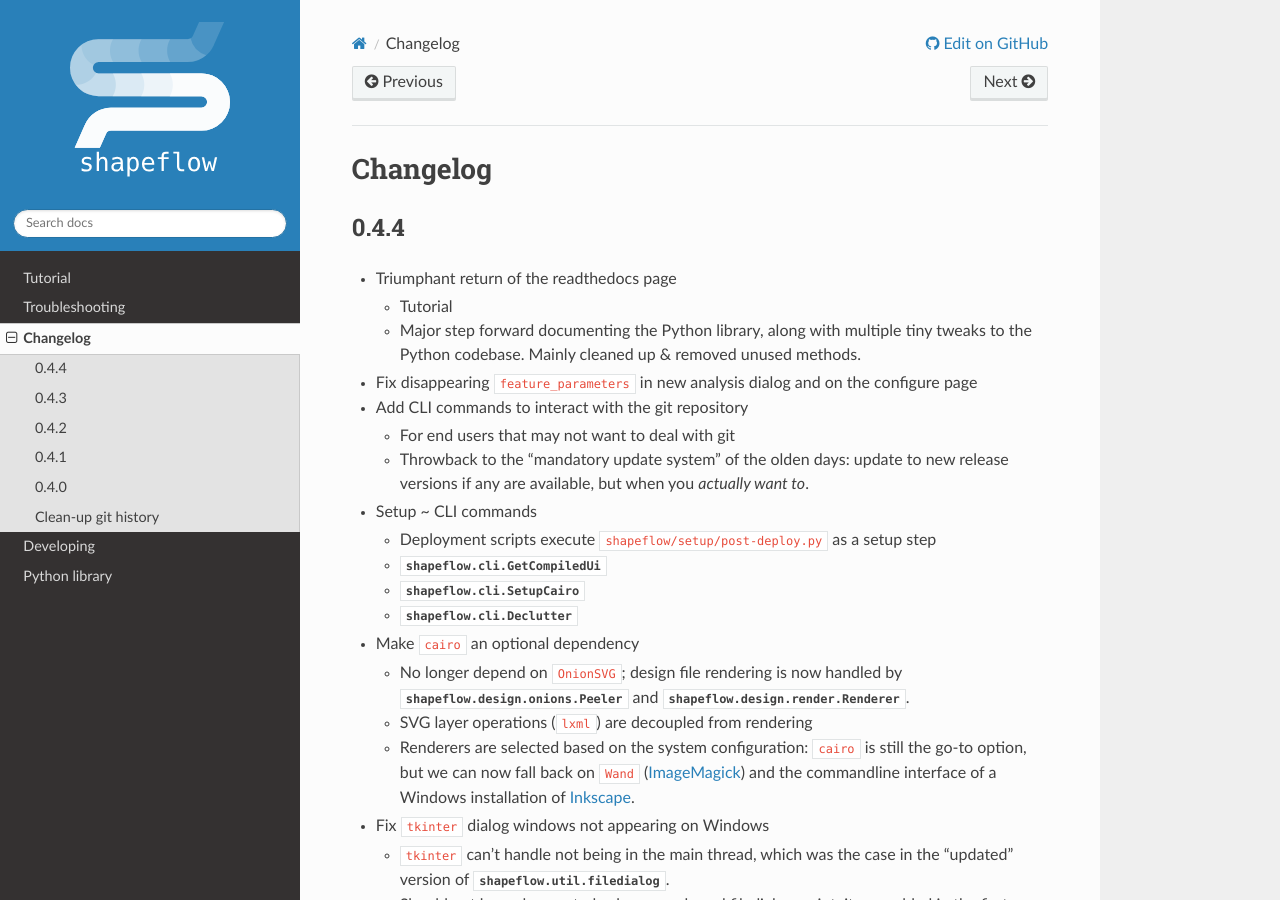
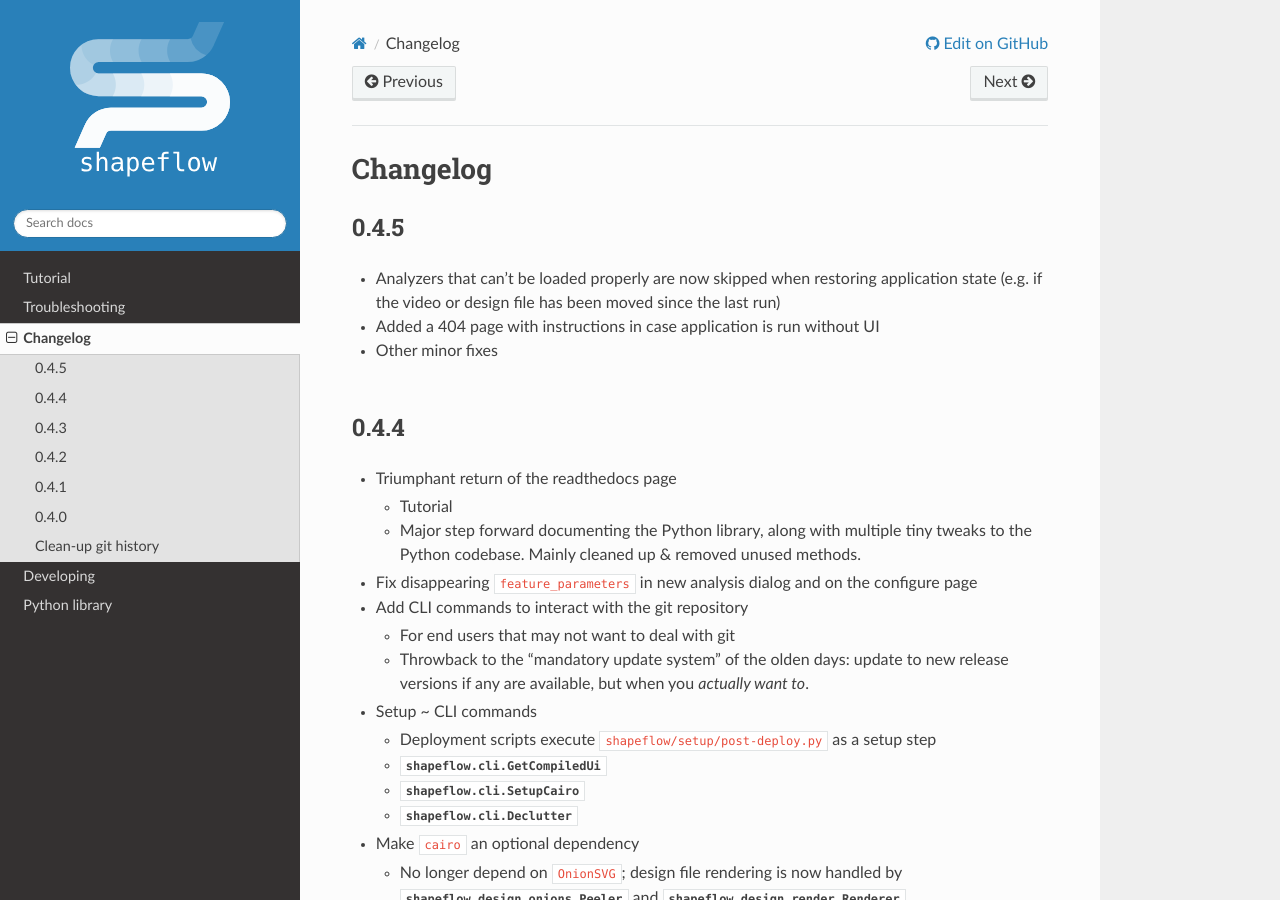
Before and after one commit to ybnd/shapeflow, a Sphinx documentation site: the page built from docs/source/changelog.rst, in a window 1280 px wide and 900 px high. Built offline with Sphinx 7.4.7 and the Read the Docs theme 2.0.0, drawn with Linux system fonts in a browser that asks for light colours.

Commit message:
Add to changelog

```diff
--- a/docs/source/changelog.rst
+++ b/docs/source/changelog.rst
@@ -1,5 +1,16 @@
 Changelog
 =========
+
+0.4.5
+-----
+
+* Analyzers that can't be loaded properly are now skipped when restoring
+  application state (e.g. if the video or design file has been moved since the
+  last run)
+
+* Added a 404 page with instructions in case application is run without UI
+
+* Other minor fixes
 
 0.4.4
 -----
```
